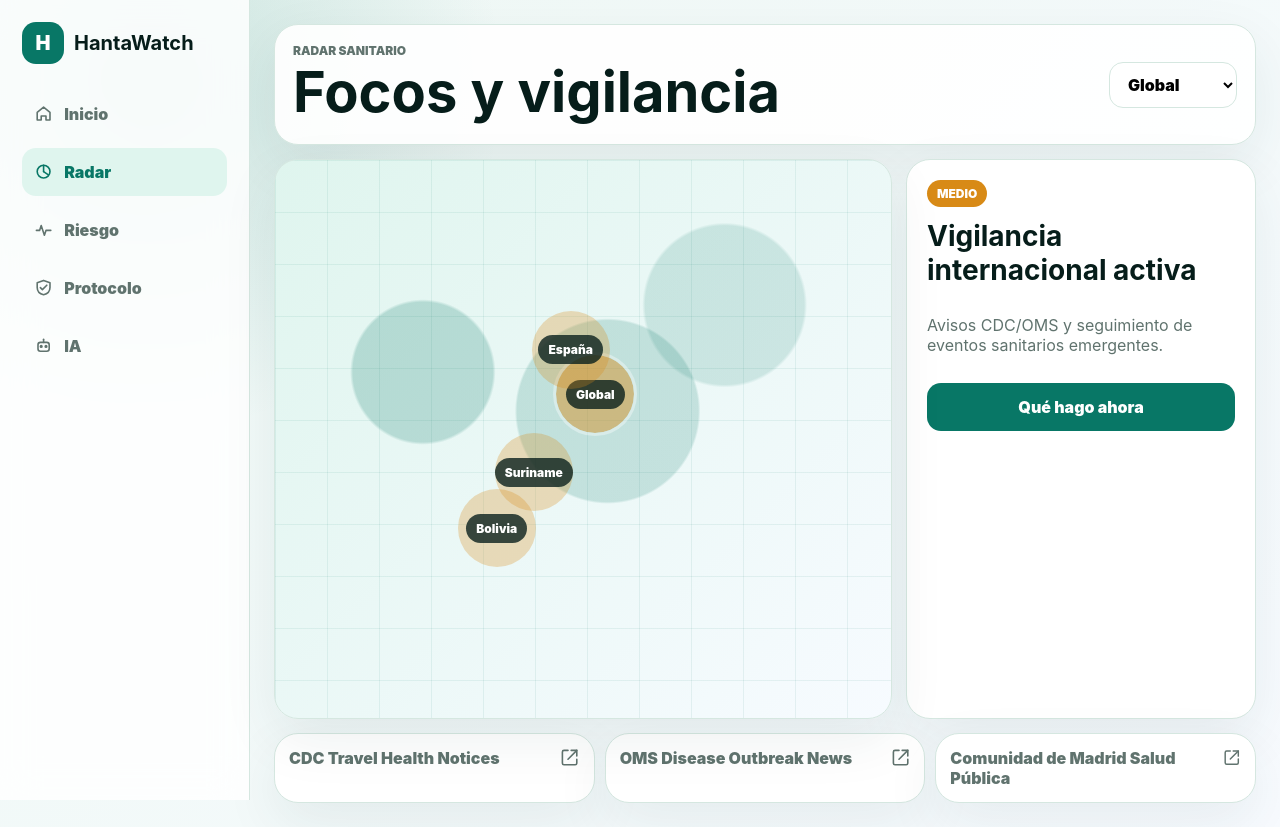
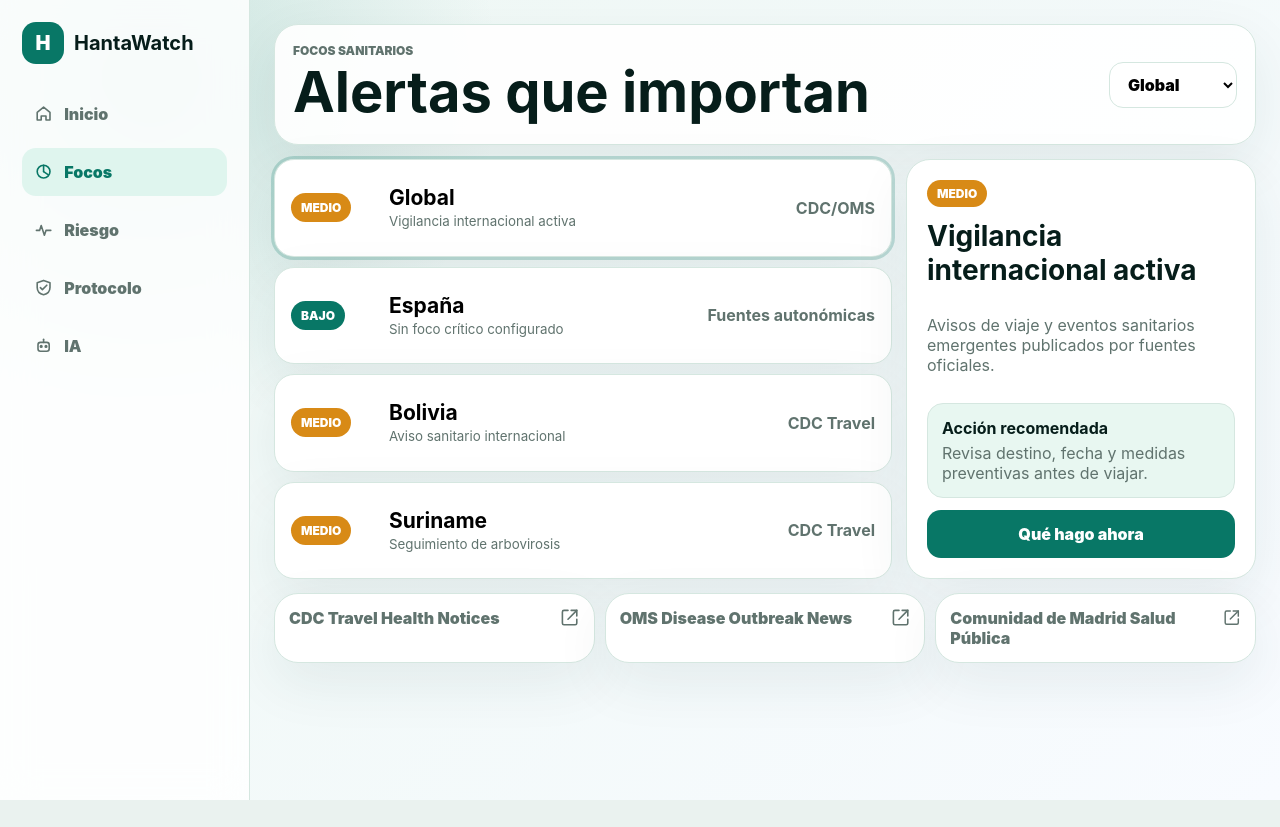
Before and after one commit to joseruyca/apphantavirus, a website: page index.html in a window 1280 px wide. Both pictures are taken after a click on the button "Ver radar". After the commit the page ends 800 px from the top, so only its background shows below. Drawn offline with nearby package versions, Linux system fonts and the light colour scheme; a small style sheet from the web is missing.

Commit message:
Eliminar mapa falso y crear focos accionables

```diff
--- a/src/main.js
+++ b/src/main.js
@@ -1,9 +1,9 @@
 const appData = {
   hotspots: [
-    { id: 'global', label: 'Global', risk: 'medio', headline: 'Vigilancia internacional activa', detail: 'Avisos CDC/OMS y seguimiento de eventos sanitarios emergentes.', x: 52, y: 42 },
-    { id: 'espana', label: 'España', risk: 'bajo', headline: 'Sin foco crítico configurado', detail: 'Consulta fuentes autonómicas y nacionales antes de viajar o reportar exposición.', x: 48, y: 34 },
-    { id: 'bolivia', label: 'Bolivia', risk: 'medio', headline: 'Aviso sanitario internacional', detail: 'Zona incluida como ejemplo de vigilancia por avisos internacionales recientes.', x: 36, y: 66 },
-    { id: 'suriname', label: 'Suriname', risk: 'medio', headline: 'Seguimiento de arbovirosis', detail: 'Área marcada por avisos de viaje y vigilancia epidemiológica internacional.', x: 42, y: 56 }
+    { id: 'global', label: 'Global', risk: 'medio', source: 'CDC/OMS', headline: 'Vigilancia internacional activa', detail: 'Avisos de viaje y eventos sanitarios emergentes publicados por fuentes oficiales.', action: 'Revisa destino, fecha y medidas preventivas antes de viajar.' },
+    { id: 'espana', label: 'España', risk: 'bajo', source: 'Fuentes autonómicas', headline: 'Sin foco crítico configurado', detail: 'Seguimiento preventivo con fuentes regionales y nacionales.', action: 'Consulta salud pública local si hay exposición o síntomas.' },
+    { id: 'bolivia', label: 'Bolivia', risk: 'medio', source: 'CDC Travel', headline: 'Aviso sanitario internacional', detail: 'Zona incluida por avisos internacionales recientes.', action: 'Evita exposición, revisa vacunas/medidas y consulta si aparecen síntomas.' },
+    { id: 'suriname', label: 'Suriname', risk: 'medio', source: 'CDC Travel', headline: 'Seguimiento de arbovirosis', detail: 'Área marcada por vigilancia epidemiológica internacional.', action: 'Usa medidas preventivas frente a vectores y revisa avisos oficiales.' }
   ],
   riskQuestions: [
     ['exposure', 'He limpiado polvo, almacenes, graneros o zonas con roedores', 4],
@@ -77,7 +77,7 @@ function render() {
       <aside class="nav">
         <div class="brand"><span>H</span><strong>HantaWatch</strong></div>
         ${nav('inicio', 'home', 'Inicio')}
-        ${nav('radar', 'radar', 'Radar')}
+        ${nav('radar', 'radar', 'Focos')}
         ${nav('riesgo', 'pulse', 'Riesgo')}
         ${nav('protocolo', 'shield', 'Protocolo')}
         ${nav('ia', 'bot', 'IA')}
@@ -131,20 +131,27 @@ function homePage() {
 
 function radarPage() {
   const selected = appData.hotspots.find((item) => item.id === state.selectedHotspot) || appData.hotspots[0];
+  const visible = appData.hotspots;
   return `
     <section class="page-head">
-      <div><p>Radar sanitario</p><h1>Focos y vigilancia</h1></div>
+      <div><p>Focos sanitarios</p><h1>Alertas que importan</h1></div>
       <select data-hotspot-select>${appData.hotspots.map((item) => `<option value="${item.id}" ${item.id === selected.id ? 'selected' : ''}>${item.label}</option>`).join('')}</select>
     </section>
-    <section class="radar-layout">
-      <div class="radar-map">
-        <div class="map-texture"></div>
-        ${appData.hotspots.map((item) => `<button class="hotspot ${item.risk} ${item.id === selected.id ? 'selected' : ''}" style="left:${item.x}%;top:${item.y}%" data-hotspot="${item.id}"><i></i><span>${item.label}</span></button>`).join('')}
+    <section class="focus-layout">
+      <div class="focus-list">
+        ${visible.map((item) => `
+          <button class="focus-item ${item.risk} ${item.id === selected.id ? 'selected' : ''}" data-hotspot="${item.id}">
+            <span>${item.risk}</span>
+            <div><strong>${item.label}</strong><small>${item.headline}</small></div>
+            <b>${item.source}</b>
+          </button>
+        `).join('')}
       </div>
       <aside class="insight">
         <span class="pill ${selected.risk}">${selected.risk}</span>
         <h2>${selected.headline}</h2>
         <p>${selected.detail}</p>
+        <div class="action-box"><strong>Acción recomendada</strong><span>${selected.action}</span></div>
         <button data-view="protocolo">Qué hago ahora</button>
       </aside>
     </section>
--- a/src/styles.css
+++ b/src/styles.css
@@ -252,10 +252,59 @@ svg { width: 1.2em; height: 1.2em; fill: none; stroke: currentColor; stroke-widt
   font-weight: 900;
 }
 
-.radar-layout {
+.radar-layout,
+.focus-layout {
   display: grid;
   grid-template-columns: minmax(0, 1fr) 350px;
   gap: 14px;
+}
+
+.focus-list {
+  display: grid;
+  gap: 10px;
+}
+
+.focus-item {
+  display: grid;
+  grid-template-columns: 84px 1fr auto;
+  align-items: center;
+  gap: 14px;
+  min-height: 96px;
+  padding: 16px;
+  text-align: left;
+  background: #fff;
+  border: 1px solid var(--line);
+  border-radius: 20px;
+  box-shadow: 0 20px 55px rgba(23, 70, 62, .08);
+}
+
+.focus-item.selected {
+  outline: 3px solid rgba(8,119,102,.22);
+}
+
+.focus-item > span {
+  width: fit-content;
+  padding: 7px 10px;
+  color: #fff;
+  background: var(--amber);
+  border-radius: 999px;
+  font-size: 12px;
+  font-weight: 1000;
+  text-transform: uppercase;
+}
+
+.focus-item.bajo > span {
+  background: var(--green);
+}
+
+.focus-item strong {
+  display: block;
+  font-size: 21px;
+}
+
+.focus-item small,
+.focus-item b {
+  color: var(--muted);
 }
 
 .radar-map {
@@ -317,6 +366,19 @@ svg { width: 1.2em; height: 1.2em; fill: none; stroke: currentColor; stroke-widt
   gap: 12px;
   padding: 20px;
   background: #fff;
+}
+
+.action-box {
+  display: grid;
+  gap: 5px;
+  padding: 14px;
+  background: var(--soft);
+  border: 1px solid var(--line);
+  border-radius: 16px;
+}
+
+.action-box span {
+  color: var(--muted);
 }
 
 .insight h2 { margin: 0; font-size: 28px; }
@@ -609,6 +671,7 @@ svg { width: 1.2em; height: 1.2em; fill: none; stroke: currentColor; stroke-widt
 
   .value-grid,
   .radar-layout,
+  .focus-layout,
   .source-row,
   .next-steps {
     grid-template-columns: 1fr;
@@ -620,6 +683,10 @@ svg { width: 1.2em; height: 1.2em; fill: none; stroke: currentColor; stroke-widt
 
   .radar-map {
     min-height: 430px;
+  }
+
+  .focus-item {
+    grid-template-columns: 1fr;
   }
 
   .hotspot i {
```
